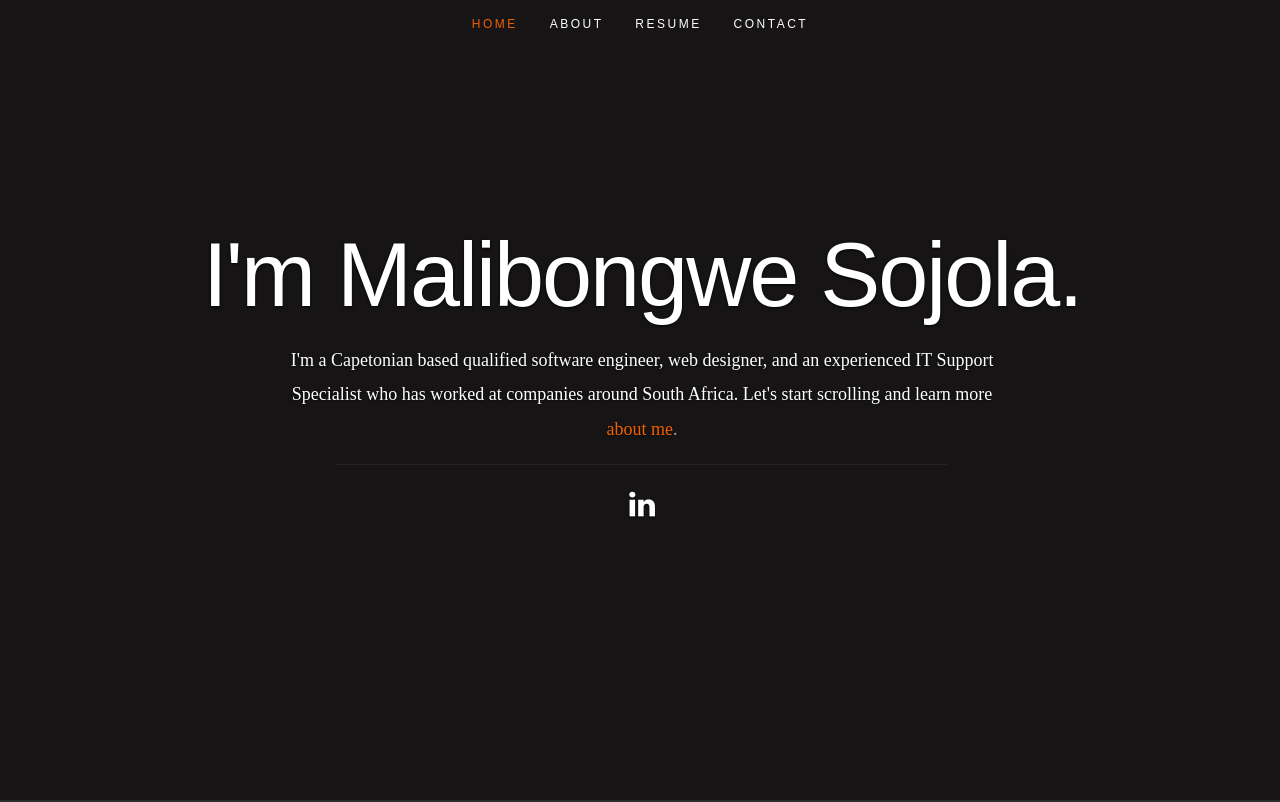
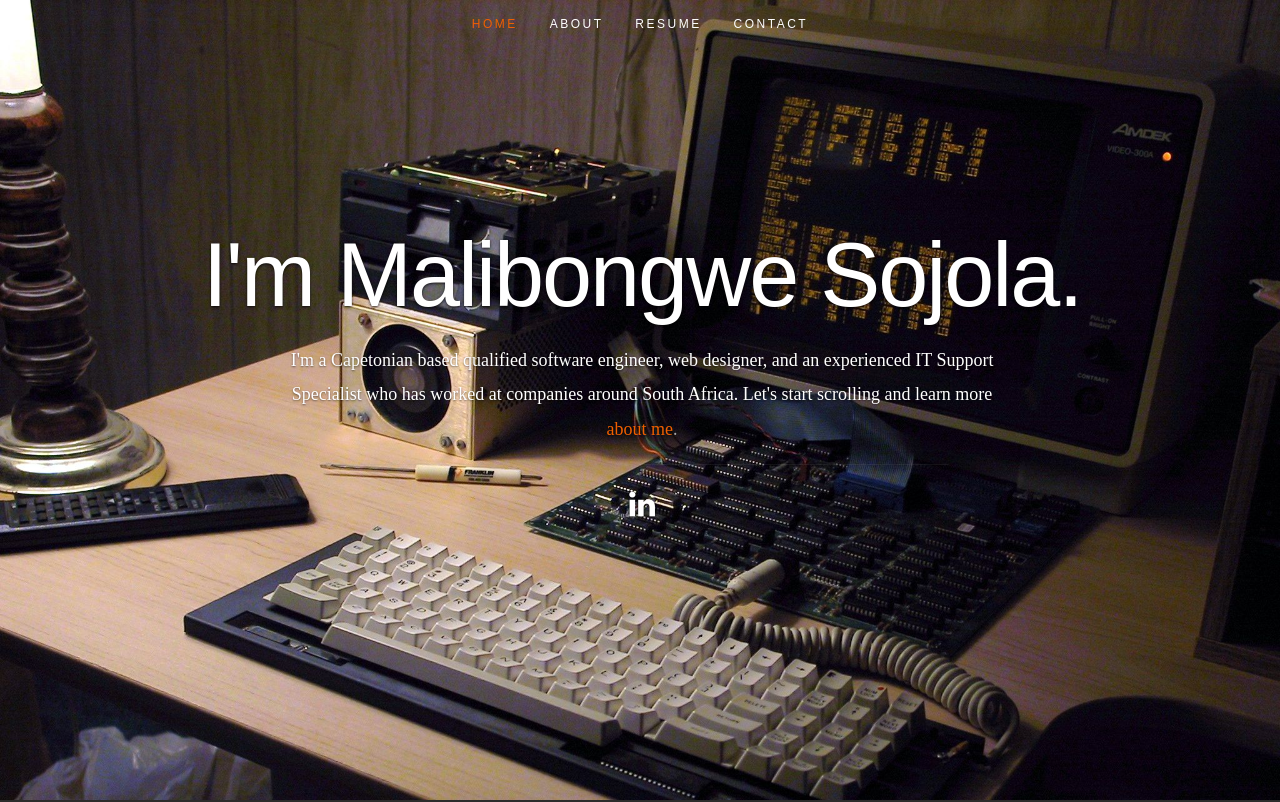
Before and after one commit to Malzzie/CV, a plain HTML site: page index.html in a window 1280 px wide. Shown: the top 802 px of the page. Drawn offline with Linux system fonts and the light colour scheme; a script that the page names is missing; some icons are missing; a web font is replaced by a local one.

Commit message:
Update index.css

```diff
--- a/index.css
+++ b/index.css
@@ -680,7 +680,7 @@ header {
    height: 800px;
    min-height: 500px;
    width: 100%;
-   background: #161415 url(..header-background.jpg) no-repeat top center;
+   background: #161415 url(header-background.jpg) no-repeat top center;
    background-size: cover !important;
 	-webkit-background-size: cover !important;
    text-align: center;
```
